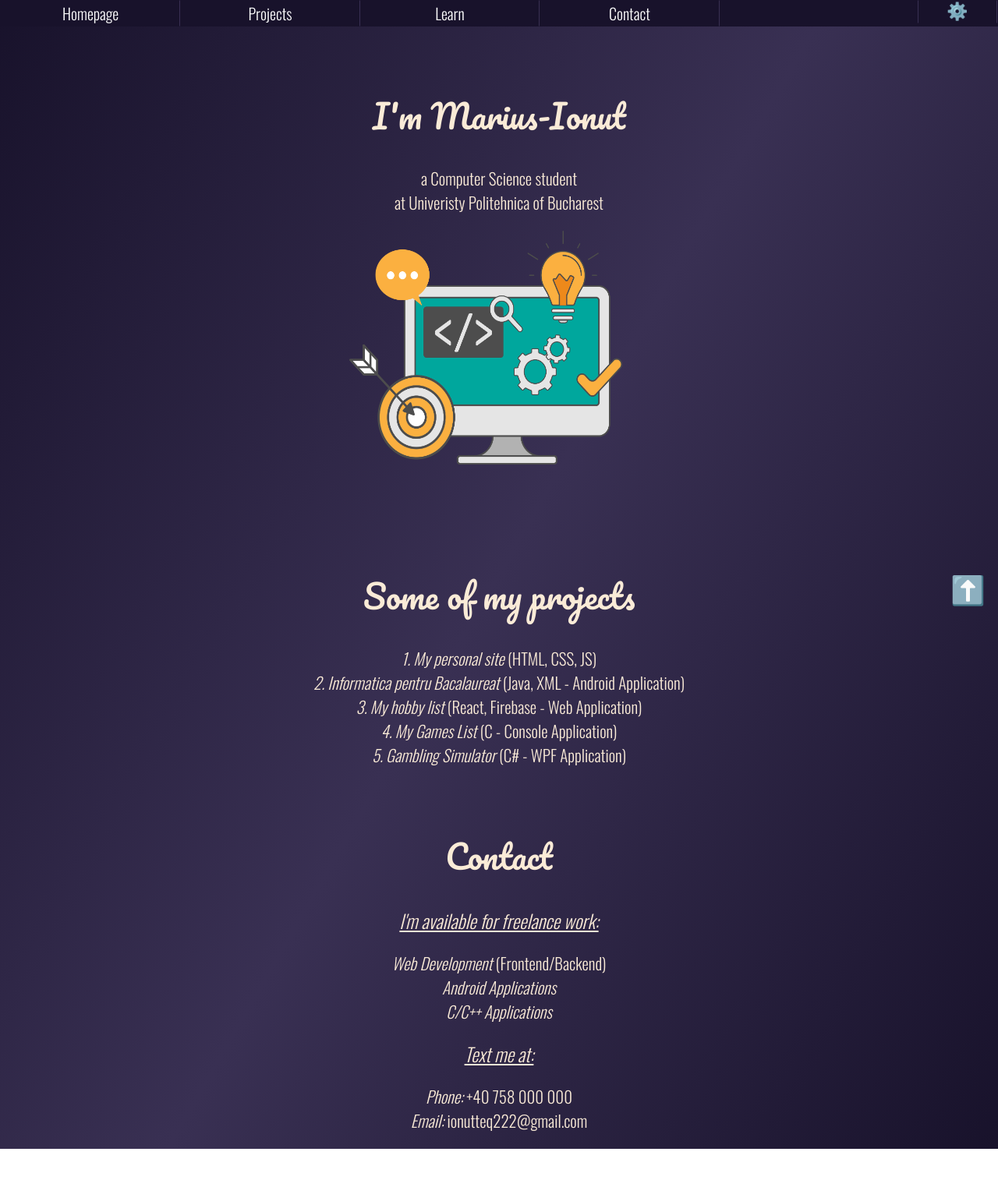
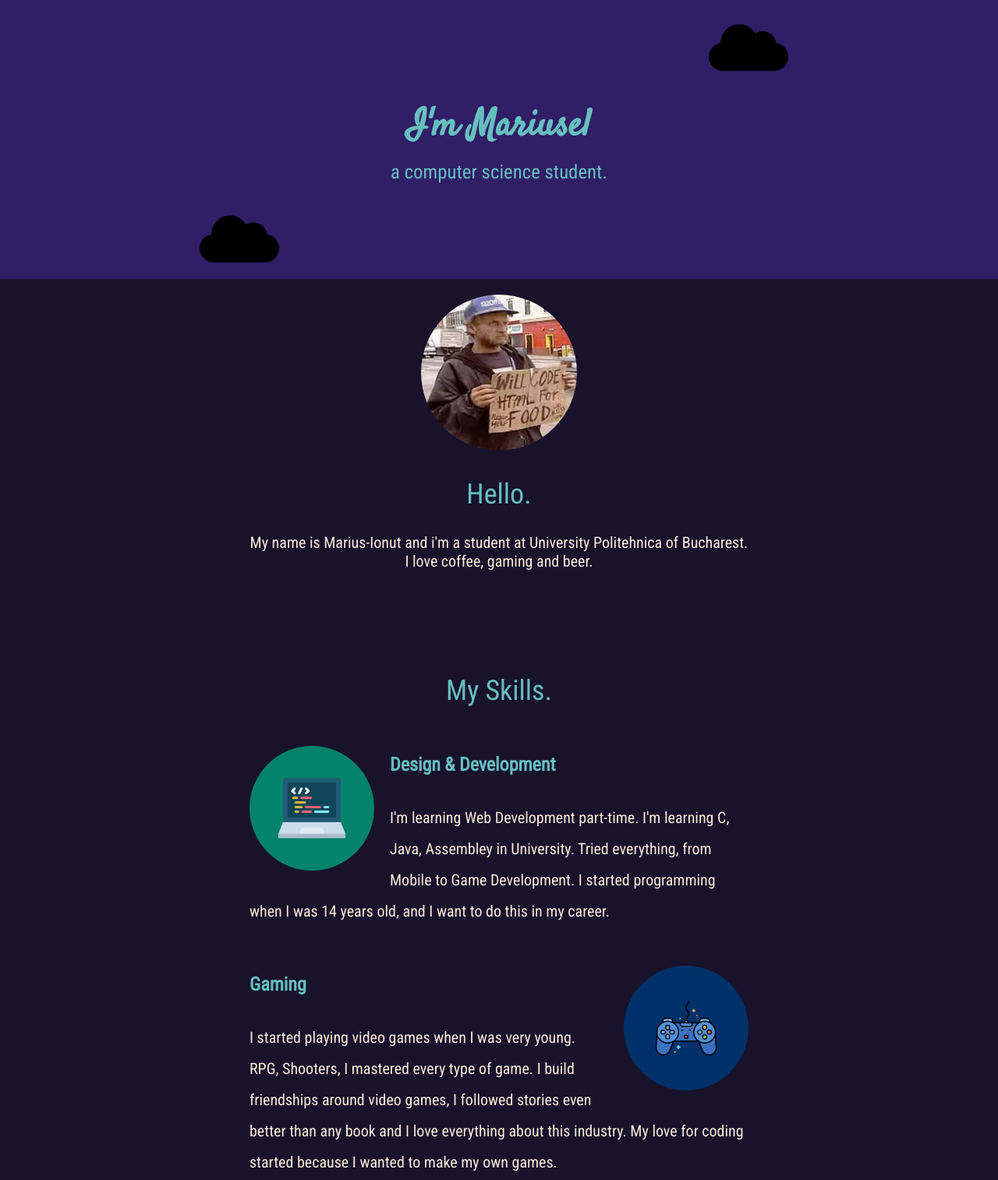
Before and after one commit to mariusionut03/cv, a plain HTML site: page index.html in a window 1280 px wide. Shown: the top 1514 px of the page at 78% size. Before the commit the page ends 1474 px from the top, so only its background shows below. Drawn offline with nearby package versions, Linux system fonts and the light colour scheme.

Commit message:
Add files via upload

```diff
--- a/css/styles.css
+++ b/css/styles.css
@@ -1,99 +1,143 @@
 body {
     margin: 0;
-    background-image: linear-gradient(120deg, #18122B, #393053, #18122B);
-
+    font-family: 'Roboto Condensed', sans-serif;
+    text-align: center;
+    color: antiquewhite;
+    font-size: 1.25rem;
+    background-color: #18122B;
 }
 
-.upper-navigation {
-    background-color: #18122B;
-    height: fit-content;
+.first-div {
+    background-color: #301E67;
 }
 
-.upper-navigation-buttons {
-    background-color: transparent;
-    font-family: 'Oswald', sans-serif;
-    font-weight: 200;
-    font-size: 20px;
-    border: 1px solid transparent;
-    border-right: 1px solid #393053;
-    color: white;
-    display: inline-block;
-    height: 100%;
-    width: 18%;
-    text-align: center;
-    vertical-align: top;
-    margin-left: -4px;
+h1 {
+    color: #66BFBF;
+    font-family: 'Satisfy', cursive;
+    font-size: 3rem;
+    line-height: 0.5;
 }
 
-.upper-navigation-buttons:hover {
-    border: 1px solid white;
-    background-color: #393053;
+h2 {
+    color: #66BFBF;
+    font-weight: normal;
+    font-size: 2.25rem;
+}
+
+.first-div h2 {
+    font-size: 1.55rem;
+}
+
+h3 {
+    color: #66BFBF;
+    font-size: 1.5rem;
+}
+
+#first-cloud {
+    width: 8%;
+    margin-top: 10px;
+    position: relative;
+    left: 25%;
+}
+
+#second-cloud {
+    width: 8%;
+    margin-top: 20px;
+    display: block;
+    position: relative;
+    left: 20%;
+}
+
+.rounded-images {
+    width: 200px;
+    height: 200px;
+    border-radius: 100%;
+    margin-top: 20px;
+}
+
+.second-div {
+    width: 50%;
+    margin: auto;
+}
+
+hr {
+    width: 6%;
+    background-color: transparent;
+    border: 0;
+    border-top: 5px dotted #18122B;
+    clear: left;
+    margin-top: 4rem;
+    margin-bottom: 4rem;
+}
+
+.third-div {
+    text-align: left;
+}
+
+.skills-row {
+    width: 50%;
+    margin: 50px auto 0 auto;
+    line-height: 2;
+}
+
+.programming-image {
+    width: 25%;
+    border-radius: 50%;
+    float: left;
+    margin-right: 20px;
+}
+
+.console-image {
+    width: 25%;
+    border-radius: 50%;
+    float: right;
+    margin-left: 20px;
+}
+
+.beer-image {
+    width: 25%;
+    border-radius: 50%;
+    float: left;
+    margin-right: 20px;
+}
+
+.contact-button {
+    font-size: 1.4rem;
+    background-color:#301E67;
+    color: white;
+    border: 0;
+    border-radius: 10px;
+    text-transform: uppercase;
+    padding: 1rem;
+    font-family: 'Roboto Condensed', sans-serif;
+    font-weight: 600;
+    letter-spacing: 2px;
     transition-duration: 0.5s;
 }
 
-.upper-navigation-settings {
-    background-color: transparent;
-    border: 1px solid transparent;
-    border-left: 1px solid #393053;
-    border-right: 1px solid #393053;
-    text-align: center;
-    vertical-align: top;
-    font-size: 22px;
-    width: 8%;
-    float: right;
-    height: 100%;
-}
-
-.upper-navigation-settings:hover {
-    border: 1px solid white;
-    background-color: #393053;
+.contact-button:hover {
+    background-color: antiquewhite;
+    color: #301E67;
     transition-duration: 0.5s;
 }
 
-.homepage-content {
-    text-align: center;
+.footer-div {
+    margin-top: 50px;
+    background-color: #301E67;
+    padding: 20px 0;
 }
 
-.homepage-content h1 {
-    color: antiquewhite;
-    font-family: 'Pacifico', cursive;
-    font-weight: 400;
-    font-size: 42px;
-    margin-top: 6%;
+.footer-div a {
+    color: #66BFBF;
+    letter-spacing: 2px;
+    text-decoration: none;
+    margin-right: 20px;
 }
 
-.homepage-content h2 {
+.footer-div a:hover {
     color: antiquewhite;
-    font-family: 'Oswald', sans-serif;
-    font-weight: 400;
-    font-size: 24px;
-    font-style: italic;
-    text-decoration: underline;
 }
 
-.homepage-content span {
-    font-style: italic;
+.footer-div p {
+    color: antiquewhite;
 }
-
-.homepage-content p {
-    color: antiquewhite;
-    font-family: 'Oswald', sans-serif;
-    font-size: 21px;
-}
-
-.pngtree {
-    height: 300px;
-    width: 350px;
-    margin-bottom: 50px;
-    margin-right: 35px;
-}
-
-#return-to-the-top {
-    position: fixed;
-    bottom: 20px;
-    right: 10px;
-    font-size: 36px;
-    background-color: transparent;
-    border: 0;
-    display: block;
-}
--- a/index.html
+++ b/index.html
@@ -2,62 +2,61 @@
 <html lang="en">
 <head>
     <meta charset="UTF-8">
-    <title>MIB - Homepage</title>
     <link rel="stylesheet" href="css/styles.css">
-
-    <!-- FONTS -->
+    <title>MIB - Personal Website</title>
     <link rel="preconnect" href="https://fonts.googleapis.com">
     <link rel="preconnect" href="https://fonts.gstatic.com" crossorigin>
-    <link href="https://fonts.googleapis.com/css2?family=Pacifico&display=swap" rel="stylesheet">
-    <link rel="preconnect" href="https://fonts.googleapis.com">
-    <link rel="preconnect" href="https://fonts.gstatic.com" crossorigin>
-    <link href="https://fonts.googleapis.com/css2?family=Oswald:wght@300&display=swap" rel="stylesheet">
+    <link href="https://fonts.googleapis.com/css2?family=Roboto+Condensed&family=Satisfy&display=swap" rel="stylesheet">
 </head>
 <body>
-
-    <div class="upper-navigation">
-        <button onclick="window.location.href='#hyperlink1';" class="upper-navigation-buttons" style="margin-left: 1px;">Homepage</button>
-        <button onclick="window.location.href='#hyperlink2';" class="upper-navigation-buttons">Projects</button>
-        <button class="upper-navigation-buttons">Learn</button>
-        <button onclick="window.location.href='#hyperlink3';" class="upper-navigation-buttons">Contact</button>
-        <button class="upper-navigation-settings" style="margin-right:1px;">⚙️</button>
+    <div class="first-div">
+        <img id="first-cloud" src="images/cloud.png" alt="cloud">
+        <h1>I'm Mariusel</h1>
+        <h2>a computer science student.</h2>
+        <img id="second-cloud" src="images/cloud.png" alt="cloud">
     </div>
 
-    <div id="hyperlink1" class="homepage-content">
-        <h1>I'm Marius-Ionut</h1>
-        <p>
-            a Computer Science student<br>
-            at Univeristy Politehnica of Bucharest
-        </p>
-        <img class="pngtree" src="images/pngtree.png" alt="programming-photo" />
+    <img class="rounded-images" src="images/homeless-code-for-food.jpg" alt="profile picture">
+    <div class="second-div">
+        <h2>Hello.</h2>
+        <p>My name is Marius-Ionut and i'm a student at University Politehnica of Bucharest. I love coffee, gaming and beer.</p>
     </div>
 
-    <div id="hyperlink2" class="homepage-content">
-        <h1>Some of my projects</h1>
-        <p>
-            <span>1. My personal site</span> (HTML, CSS, JS)<br>
-            <span>2. Informatica pentru Bacalaureat</span> (Java, XML - Android Application)<br>
-            <span>3. My hobby list</span> (React, Firebase - Web Application)<br>
-            <span>4. My Games List</span> (C - Console Application)<br>
-            <span>5. Gambling Simulator</span> (C# - WPF Application)<br>
-        </p>
+    <hr>
+
+    <h2>My Skills.</h2>
+    <div class="third-div">
+        <div class="skills-row">
+            <img class="skills-images programming-image" src="images/programming.png" alt="programming">
+            <h3>Design & Development</h3>
+            <p>I'm learning Web Development part-time. I'm learning C, Java, Assembley in University. Tried everything, from Mobile to Game Development. I started programming when I was 14 years old, and I want to do this in my career.</p>
+        </div>
+        <div class="skills-row">
+            <img class="skills-images console-image" src="images/console.png" alt="console">
+            <h3>Gaming</h3>
+            <p>I started playing video games when I was very young. RPG, Shooters, I mastered every type of game. I build friendships around video games, I followed stories even better than any book and I love everything about this industry. My love for coding started because I wanted to make my own games.</p>
+        </div>
+        <div class="skills-row">
+            <img class="skills-images beer-image" src="images/beer.png" alt="beer">
+            <h3>Beer</h3>
+            <p>Artisanal beer is the only drink I want to have for the rest of my life. Every evening I like to finish my day with a beer, I feel like I can't sleep without one. Maybe that's a problem.</p>
+        </div>
     </div>
 
-    <div id="hyperlink3" class="homepage-content">
-        <h1>Contact</h1>
-        <h2>I'm available for freelance work:</h2>
-        <p>
-            <span>Web Development</span> (Frontend/Backend)<br>
-            <span>Android Applications</span><br>
-            <span>C/C++ Applications</span><br>
-        </p>
-        <h2>Text me at:</h2>
-        <p>
-            <span>Phone:</span> +40 758 000 000<br>
-            <span>Email:</span> ionutteq222@gmail.com
-        </p>
+    <hr>
+
+    <div class="forth-div">
+        <h2>Get in Touch</h2>
+        <h3>If you love beer as much as I do.</h3>
+        <p>Love beer as much as I do? Let's drink a shit ton of beer and code together.</p>
+        <button class="contact-button" onclick="location.href='mailto:ionutteq222@gmail.com';">Contact me</button>
     </div>
 
-    <button id="return-to-the-top" onclick="window.location.href='#';">⬆️</button>
+    <div class="footer-div">
+        <a href="#" class="links-margin">LinkedIn</a>
+        <a href="#" class="links-margin">Twitter</a>
+        <a href="#">Website</a>
+        <p class="footer-text">© 2023 MIB @ At nothing.</p>
+    </div>
 </body>
 </html>
```
Also changed, not shown: images/beer.png (added), images/cloud.png (added), images/console.png (added), images/favicon.ico (added), images/programming.png (added).
